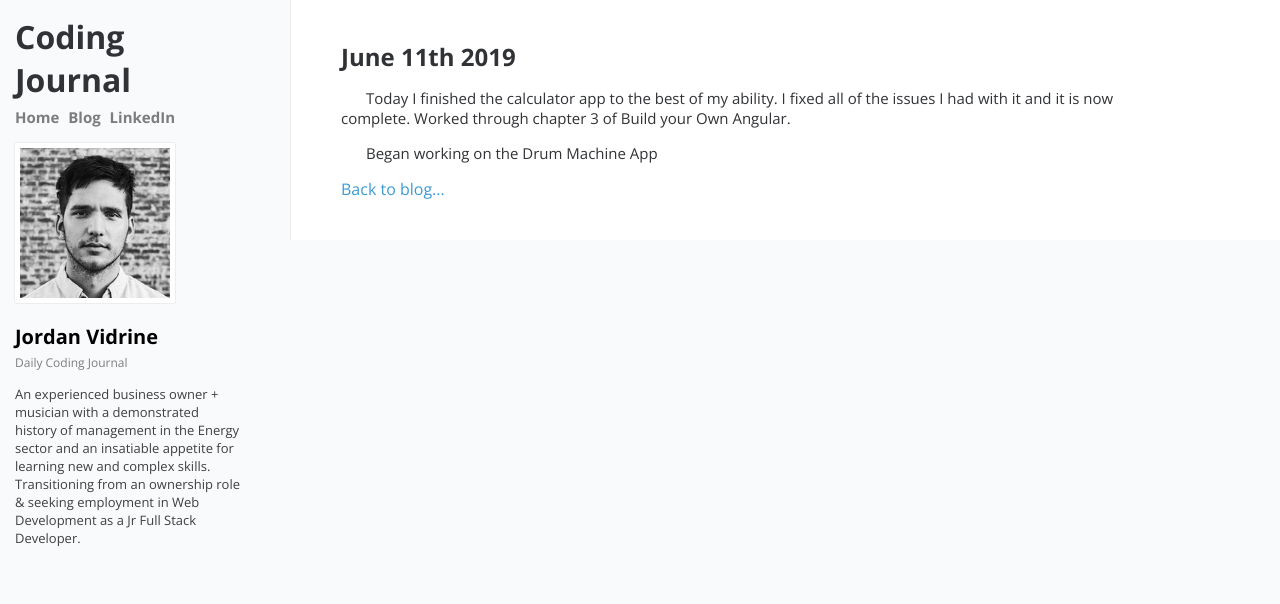
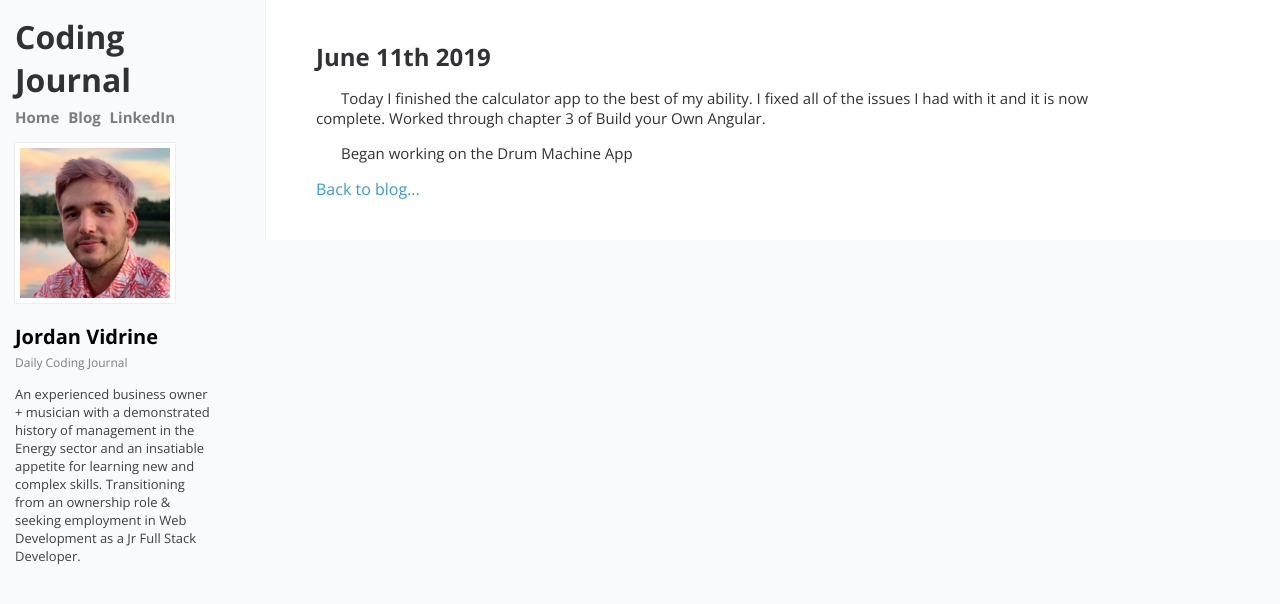
Before and after one commit to jordanvidrine/blog, a Jekyll site: the page built from _posts/2019-06-11-June-11th-2019.md, in a window 1280 px wide. Shown: the top 604 px of the page. Built offline with Jekyll 4.4.1, drawn with Linux system fonts in a browser that asks for light colours.

Commit message:
Photo updates

```diff
--- a/_layouts/blog.html
+++ b/_layouts/blog.html
@@ -14,7 +14,7 @@
       <h1>Coding Journal</h1>
       {% include navigation.html %}
       <div id='bio'>
-              <img src="../assets/img/profile.jpg">
+              <img src="../assets/img/profile_new.jpg">
         <h3>Jordan Vidrine</h3>
         <p>
           An experienced business owner + musician with a demonstrated history of management in the
--- a/_layouts/post.html
+++ b/_layouts/post.html
@@ -13,7 +13,7 @@
       <h1>Coding Journal</h1>
       {% include navigation.html %}
       <div id='bio'>
-              <img src="{{"/assets/img/profile.jpg" | relative_url}}">
+              <img src="/assets/img/profile_new.jpg">
         <h3>Jordan Vidrine</h3>
         <span>Daily Coding Journal</span>
         <p>
--- a/assets/css/page-styles.scss
+++ b/assets/css/page-styles.scss
@@ -10,6 +10,11 @@ $redOrange: #e95a33;
 $lightBlue: #3b9bd3;
 $pink: #f4b6b3;
 $yellow: #fce752;
+
+html {
+  width: 100%;
+  height: 100%;
+}
 
 body {
   background-color: $bg;
@@ -27,7 +32,7 @@ body {
 #title-nav {
   margin: 0 0 0 15px;
   padding-top: 15px;
-  min-width: 225px;
+  min-width: 200px;
   h1 {
     margin: 0 0 5px 0;
     color: $textColor;
```
